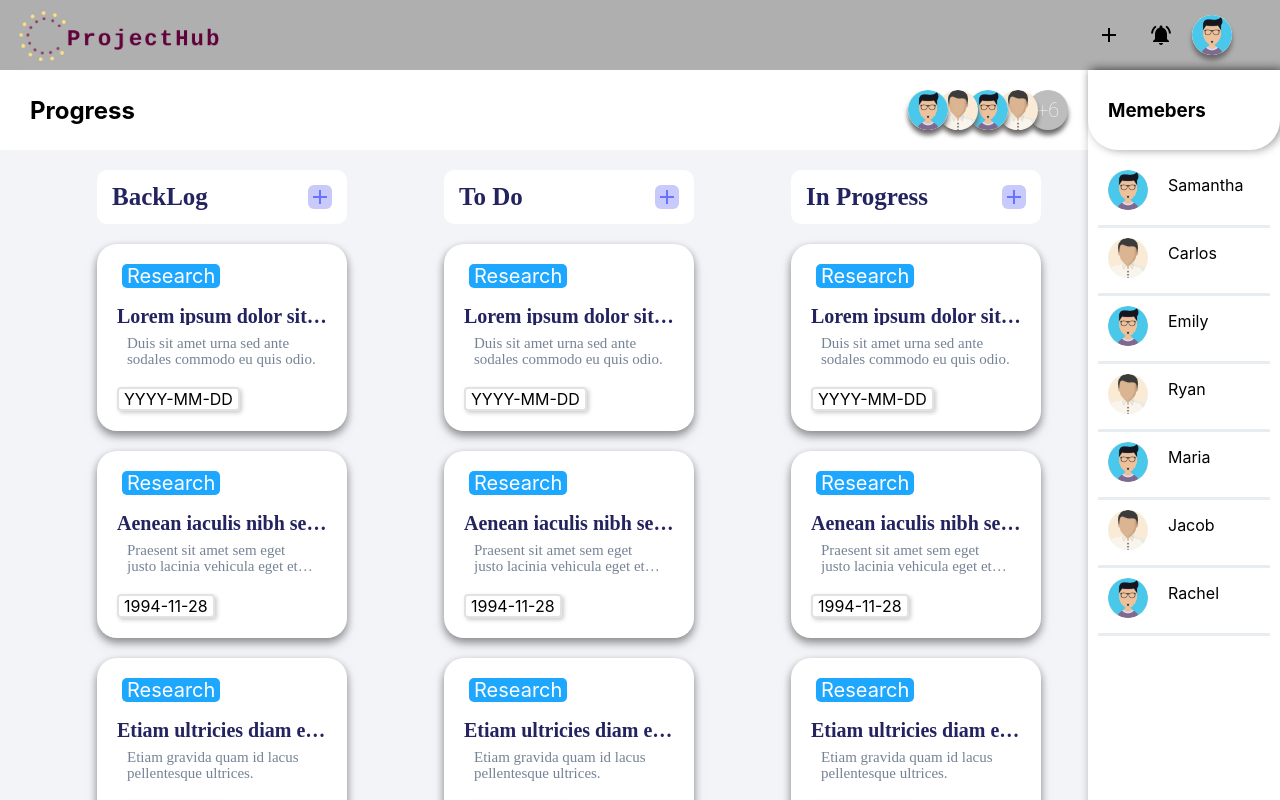
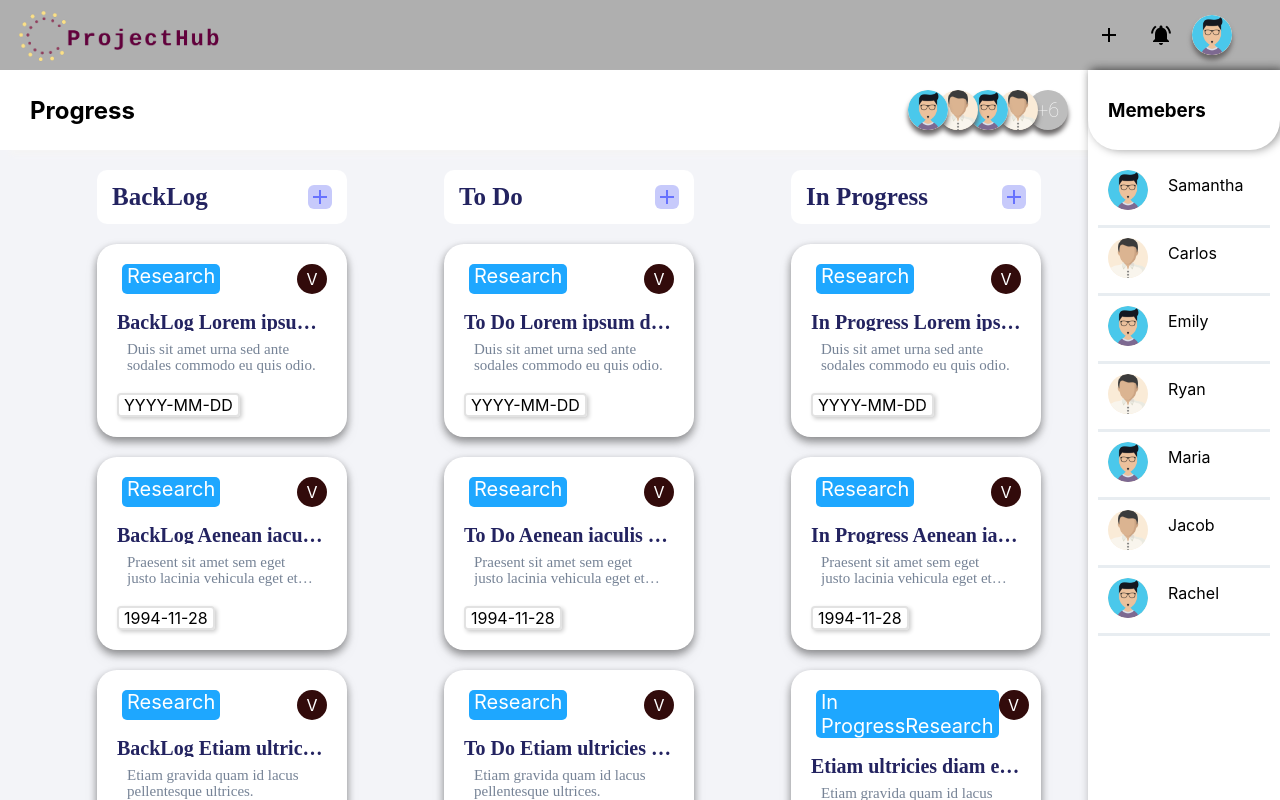
Before and after one commit to Anonymous719/4th-sem-projects, a React (Create React App) app: page /progress in a window 1280 px wide. Shown: the top 800 px of the page. Built offline with nearby package versions, Linux system fonts and the light colour scheme.

Commit message:
maybe wrng

```diff
--- a/src/component/columnProgessBox/columnProgessBox.css
+++ b/src/component/columnProgessBox/columnProgessBox.css
@@ -30,8 +30,10 @@ h5 {
   border-radius: 25%;
 }
 .content {
+
   border-radius: 20px;
   max-width: 100%;
+  z-index: 2;
   height: fit-content;
   padding-bottom: 20px;
   margin-top: 20px;
@@ -40,11 +42,11 @@ h5 {
   filter: drop-shadow(0px 4px 4px rgba(0, 0, 0, 0.25))
     drop-shadow(0px 4px 4px rgba(0, 0, 0, 0.25));
 }
-.columnProgessBox :hover{
+/* .columnProgessBox :hover{
   transform: scale(1.1);
   transition: transform 0.3s ease-in-out;
   box-shadow: 5px 5px 10px rgba(31, 5, 5, 0.2);
-}
+} */
 .content .label {
   width: fit-content;
   padding: 0px 5px;
@@ -83,11 +85,125 @@ h5 {
   line-height: 16px;
   color: #768396;
 }
-.datebox{
-  border:2px solid #E2E2E2  ;
-  width:fit-content;
+.datebox {
+  border: 2px solid #e2e2e2;
+  width: fit-content;
   border-radius: 4px;
-  padding:0 5px ;
+  padding: 0 5px;
   box-shadow: 2px 2px 4px rgba(0, 0, 0, 0.2);
-margin-top: 20px;
+  margin-top: 20px;
 }
+.dropDownButton {
+  width: fit-content;
+  flex-wrap: wrap;
+  padding: 0 5px;
+  box-shadow: 2px 2px 4px rgba(0, 0, 0, 0.2);
+  display: flex;
+  align-content: center;
+}
+.date_DropDown {
+  display: flex;
+  flex-direction: row;
+  justify-content: space-between;
+}
+
+:root {
+  --primary-bg: #242526;
+  --secondary-bg: #745555;
+  --primary-text-color: #555;
+  --secondary-text-color: #cecece;
+  --border-radius: 8px;
+  --speed: 500ms;
+}
+
+ul {
+  list-style: none;
+  display: block;
+  margin-block-start: 1em;
+  margin-block-end: 1em;
+  margin-inline-start: 0px;
+  margin-inline-end: 0px;
+  padding-inline-start: 0px;
+}
+
+a {
+  text-decoration: none;
+}
+
+.menu-trigger {
+  /* position: absolute; */
+  /* left: 170px; */
+  /* top: 20px; */
+  /* right: 20px; */
+  height: 30px;
+  width: 30px;
+  border-radius: 50%;
+  overflow: hidden;
+  cursor: pointer;
+  color: #fff;
+  display: flex;
+  align-items: center;
+  background-color: #320b0b;
+  flex-wrap: wrap;
+  justify-content: center;
+}
+
+.dropdown-menu {
+  position: absolute;
+  /* top: 100px; */
+  right: 20px;
+  z-index: 10000;
+  background-color: #745555;
+  border-radius: var(--border-radius);
+  padding: 10px 20px;
+  width: fit-content;
+}
+
+.dropdown-menu::before {
+  content: "";
+  position: absolute;
+  top: -5px;
+  right: 20px;
+  height: 20px;
+  width: 20px;
+  background: var(--secondary-bg);
+  transform: rotate(45deg);
+}
+
+.dropdown-menu.active {
+  z-index: 9;
+  opacity: 1;
+  visibility: visible;
+  transform: translateY(0);
+  transition: var(--speed) ease;
+}
+
+.dropdown-menu.inactive {
+  opacity: 0;
+  visibility: hidden;
+  transform: translateY(-20px);
+  transition: var(--speed) ease;
+}
+
+
+.dropdown-menu ul li {
+  padding: 5px 0;
+  border-top: 1px solid rgba(0, 0, 0, 0.05);
+}
+
+.dropdown-menu ul li:hover a {
+  color: rgb(212, 33, 9);
+  cursor: pointer;
+}
+
+.dropdownItem {
+  display: flex;
+  margin: 10px auto;
+}
+
+
+.dropdownItem a {
+  max-width: 100px;
+  margin-left: 10px;
+  transition: var(--speed);
+}
--- a/src/component/columnProgessBox/columnProgessBox.jsx
+++ b/src/component/columnProgessBox/columnProgessBox.jsx
@@ -1,13 +1,14 @@
-import React from "react";
+import React, { useState, useRef, useEffect } from "react";
 import "./columnProgessBox.css";
 import AddIcon from "@mui/icons-material/Add";
+import { FormControl, InputLabel, MenuItem, Select } from "@mui/material";
 const ColumnProgessBox = ({
   title,
   contentInfo,
   onClick,
   changeContentInfo,
 }) => {
-
+  const [toWhere,changeToWhere]=useState("");
   const onClickChange = (id) => {
     var changeable_data = {
       title: "",
@@ -20,11 +21,14 @@ const ColumnProgessBox = ({
     console.log("dss");
     changeable_data = contentInfo.filter((element) => element.id === id);
     console.log(changeable_data);
-    changeable_data[0].title="To Do";
+    changeable_data[0].title=toWhere;
     console.log(changeable_data);
     changeContentInfo((current) => current.filter((element) => element.id !== id));
-    changeContentInfo([...contentInfo, changeable_data[0]]);
-  };
+    console.log(contentInfo);
+    changeContentInfo([...contentInfo, changeable_data]);
+    console.log(contentInfo);
+    console.log(toWhere)
+  }
   return (
     <div className="columnProgessBox">
       <Title
@@ -38,7 +42,8 @@ const ColumnProgessBox = ({
           <Content
             key={content.id}
             {...content}
-            onClick={() => onClickChange(content.id)}
+            changeToWhere={changeToWhere}
+            onClick={() => onClickChange(content.id,toWhere)}
           />
         ) : (
           ""
@@ -64,18 +69,88 @@ const Content = ({
   date,
   onClick,
   onDoubleClick,
+  changeToWhere
 }) => {
+  const [open, setOpen] = useState(false);
+
+  let menuRef = useRef();
+
+  useEffect(() => {
+    let handler = (e) => {
+      if (!menuRef.current.contains(e.target)) {
+        setOpen(false);
+        console.log(menuRef.current);
+      }
+    };
+
+    document.addEventListener("mousedown", handler);
+
+    return () => {
+      document.removeEventListener("mousedown", handler);
+    };
+  });
+
   return (
-    <div className="content" onClick={onClick} onDrag={onDoubleClick}>
+    <div className="content"  onDrag={onDoubleClick}>
+      <div className="date_DropDown">
         <div className="label">{label}</div>
+        <div className="menu-container" ref={menuRef}>
+          <div
+            className="menu-trigger"
+            onClick={() => {
+              setOpen(!open);
+            }}
+          >
+            V
+          </div>
+
+          <div className={`dropdown-menu ${open ? "active" : "inactive"}`}>
+            <ul>
+              <DropdownItem changeToWhere={changeToWhere} onClick={onClick} text={"BackLog"} />
+              <DropdownItem changeToWhere={changeToWhere} onClick={onClick} text={"To Do"} />
+              <DropdownItem changeToWhere={changeToWhere} onClick={onClick} text={"In Progress"} />
+              <DropdownItem changeToWhere={changeToWhere} onClick={onClick} text={"Review"} />
+            </ul>
+          </div>
+        </div>
+      </div>
+
       <div className="projectTitle">{projectTitle}</div>
       <div className="projectSubTitle">{projectSubTitle}</div>
       <div className="datebox">{date}</div>
     </div>
   );
 };
+function DropdownItem({changeToWhere,onClick,text}) {
+  const handleClicked=()=>{
+    changeToWhere(text);console.log("dfvsdfdsfsdfsdfdsf");
+    onClick();
+
+  }
+  return (
+    <li className="dropdownItem" onClick={handleClicked}>
+      <a> {text} </a>
+    </li>
+  );
+}
 
 export default ColumnProgessBox;
+
+
+
+
+
+
+
+
+
+
+
+
+
+
+
+
 
 
 
@@ -143,3 +218,155 @@ export default ColumnProgessBox;
 //   console.log("dss");
 //   changeContentInfo((current) => current.filter((fruit) => fruit.id !== e));
 // };
+
+
+
+
+
+// import React from "react";
+// import "./columnProgessBox.css";
+// import AddIcon from "@mui/icons-material/Add";
+// const ColumnProgessBox = ({
+//   title,
+//   contentInfo,
+//   onClick,
+//   changeContentInfo,
+// }) => {
+
+//   const onClickChange = (id) => {
+//     var changeable_data = {
+//       title: "",
+//       id: 0,
+//       label: "",
+//       projectTitle: "",
+//       projectSubTitle: "",
+//       date: " ",
+//     };
+//     console.log("dss");
+//     changeable_data = contentInfo.filter((element) => element.id === id);
+//     console.log(changeable_data);
+//     changeable_data[0].title="To Do";
+//     console.log(changeable_data);
+//     changeContentInfo((current) => current.filter((element) => element.id !== id));
+//     console.log(contentInfo);
+//     changeContentInfo([...contentInfo, changeable_data]);
+//     console.log(contentInfo);
+//   };
+//   return (
+//     <div className="columnProgessBox">
+//       <Title
+//         title={title}
+//         onPressed={() => {
+//           console.log("BackLog add button is pressed");
+//         }}
+//       />
+//       {contentInfo.map((content) =>
+//         content.title === title ? (
+//           <Content
+//             key={content.id}
+//             {...content}
+//             onClick={() => onClickChange(content.id)}
+//           />
+//         ) : (
+//           ""
+//         )
+//       )}
+//     </div>
+//   );
+// };
+// const Title = ({ title, onPressed }) => {
+//   return (
+//     <div>
+//       <div className="title">
+//         <h5>{title}</h5>
+//         <AddIcon onClick={onPressed} className="addIcon" />
+//       </div>
+//     </div>
+//   );
+// };
+// const Content = ({
+//   label,
+//   projectTitle,
+//   projectSubTitle,
+//   date,
+//   onClick,
+//   onDoubleClick,
+// }) => {
+//   return (
+//     <div className="content" onClick={onClick} onDrag={onDoubleClick}>
+//       <div className="label">{label}</div>
+//       <div className="projectTitle">{projectTitle}</div>
+//       <div className="projectSubTitle">{projectSubTitle}</div>
+//       <div className="datebox">{date}</div>
+//     </div>
+//   );
+// };
+
+// export default ColumnProgessBox;
+
+
+
+
+
+
+
+
+
+
+
+
+
+
+
+
+
+
+
+// // const [contentInfo1,changeContentInfo1] = useState([
+//   //   {
+//   //     id: 1,
+//   //     label: "Research",
+//   //     projectTitle:
+//   //       "    Lorem ipsum dolor sit amet, consectetur adipiscing elit.",
+//   //     projectSubTitle:
+//   //       "Duis sit amet urna sed ante sodales commodo eu quis odio.",
+//   //     date: "YYYY-MM-DD",
+//   //   },
+//   //   {
+//   //     id: 2,
+//   //     label: "Research",
+//   //     projectTitle:
+//   //       "Aenean iaculis nibh sed neque scelerisque, vel consequat risus ornare.",
+//   //     projectSubTitle:
+//   //       "Praesent sit amet sem eget justo lacinia vehicula eget et purus.",
+//   //     date: "1994-11-28",
+//   //   },
+//   //   {
+//   //     id: 3,
+//   //     label: "Research",
+//   //     projectTitle: "Etiam ultricies diam eget rutrum vestibulum.",
+//   //     projectSubTitle: "Etiam gravida quam id lacus pellentesque ultrices.",
+//   //     date: "1987-08-09, ",
+//   //   },
+//   //   {
+//   //     id:4,
+//   //     label: "Research",
+//   //     projectTitle: "Etiam ultricies diam eget rutrum vestibulum.",
+//   //     projectSubTitle: "Etiam gravida quam id lacus pellentesque ultrices.",
+//   //     date: "1987-08-09, ",
+//   //   },
+//   // ])
+
+//   //  const onClick1 =(e)=>
+//   //   {
+//   //     console.log("dss");
+//   //     const item = e;
+//   //     console.log(item);
+//   //     changeContentInfo([...contentInfo, item]);
+//   //   }
+
+//   // eslint-disable-next-line
+//   // const onClickRemove = (e) => {
+//   //   console.log("dss");
+//   //   changeContentInfo((current) => current.filter((fruit) => fruit.id !== e));
+//   // };
--- a/src/pages/progress.jsx
+++ b/src/pages/progress.jsx
@@ -11,7 +11,7 @@ const ProgressPage = () => {
       id: 1,
       label: "Research",
       projectTitle:
-        "    Lorem ipsum dolor sit amet, consectetur adipiscing elit.",
+        " BackLog Lorem ipsum dolor sit amet, consectetur adipiscing elit.",
       projectSubTitle:
         "Duis sit amet urna sed ante sodales commodo eu quis odio.",
       date: "YYYY-MM-DD",
@@ -21,7 +21,7 @@ const ProgressPage = () => {
       id: 2,
       label: "Research",
       projectTitle:
-        "Aenean iaculis nibh sed neque scelerisque, vel consequat risus ornare.",
+        "BackLog Aenean iaculis nibh sed neque scelerisque, vel consequat risus ornare.",
       projectSubTitle:
         "Praesent sit amet sem eget justo lacinia vehicula eget et purus.",
       date: "1994-11-28",
@@ -30,7 +30,7 @@ const ProgressPage = () => {
       title: "BackLog",
       id: 3,
       label: "Research",
-      projectTitle: "Etiam ultricies diam eget rutrum vestibulum.",
+      projectTitle: "BackLog Etiam ultricies diam eget rutrum vestibulum.",
       projectSubTitle: "Etiam gravida quam id lacus pellentesque ultrices.",
       date: "1987-08-09, ",
     },
@@ -38,7 +38,7 @@ const ProgressPage = () => {
       title: "BackLog",
       id: 4,
       label: "Research",
-      projectTitle: "Etiam ultricies diam eget rutrum vestibulum.",
+      projectTitle: "BackLog Etiam ultricies diam eget rutrum vestibulum.",
       projectSubTitle: "Etiam gravida quam id lacus pellentesque ultrices.",
       date: "1987-08-09, ",
     },
@@ -48,7 +48,7 @@ const ProgressPage = () => {
       id: 11,
       label: "Research",
       projectTitle:
-        "    Lorem ipsum dolor sit amet, consectetur adipiscing elit.",
+        " To Do  Lorem ipsum dolor sit amet, consectetur adipiscing elit.",
       projectSubTitle:
         "Duis sit amet urna sed ante sodales commodo eu quis odio.",
       date: "YYYY-MM-DD",
@@ -59,7 +59,7 @@ const ProgressPage = () => {
       id: 12,
       label: "Research",
       projectTitle:
-        "Aenean iaculis nibh sed neque scelerisque, vel consequat risus ornare.",
+        "To Do Aenean iaculis nibh sed neque scelerisque, vel consequat risus ornare.",
       projectSubTitle:
         "Praesent sit amet sem eget justo lacinia vehicula eget et purus.",
       date: "1994-11-28",
@@ -69,7 +69,7 @@ const ProgressPage = () => {
 
       id: 13,
       label: "Research",
-      projectTitle: "Etiam ultricies diam eget rutrum vestibulum.",
+      projectTitle: "To Do Etiam ultricies diam eget rutrum vestibulum.",
       projectSubTitle: "Etiam gravida quam id lacus pellentesque ultrices.",
       date: "1987-08-09, ",
     },
@@ -78,7 +78,7 @@ const ProgressPage = () => {
 
       id: 14,
       label: "Research",
-      projectTitle: "Etiam ultricies diam eget rutrum vestibulum.",
+      projectTitle: "To Do Etiam ultricies diam eget rutrum vestibulum.",
       projectSubTitle: "Etiam gravida quam id lacus pellentesque ultrices.",
       date: "1987-08-09, ",
     },
@@ -89,7 +89,7 @@ const ProgressPage = () => {
       id: 21,
       label: "Research",
       projectTitle:
-        "    Lorem ipsum dolor sit amet, consectetur adipiscing elit.",
+        " In Progress   Lorem ipsum dolor sit amet, consectetur adipiscing elit.",
       projectSubTitle:
         "Duis sit amet urna sed ante sodales commodo eu quis odio.",
       date: "YYYY-MM-DD",
@@ -100,7 +100,7 @@ const ProgressPage = () => {
       id: 22,
       label: "Research",
       projectTitle:
-        "Aenean iaculis nibh sed neque scelerisque, vel consequat risus ornare.",
+        "In Progress Aenean iaculis nibh sed neque scelerisque, vel consequat risus ornare.",
       projectSubTitle:
         "Praesent sit amet sem eget justo lacinia vehicula eget et purus.",
       date: "1994-11-28",
@@ -109,7 +109,7 @@ const ProgressPage = () => {
       title: "In Progress",
 
       id: 23,
-      label: "Research",
+      label: "In ProgressResearch",
       projectTitle: "Etiam ultricies diam eget rutrum vestibulum.",
       projectSubTitle: "Etiam gravida quam id lacus pellentesque ultrices.",
       date: "1987-08-09, ",
@@ -118,7 +118,7 @@ const ProgressPage = () => {
       title: "In Progress",
       id: 24,
       label: "Research",
-      projectTitle: "Etiam ultricies diam eget rutrum vestibulum.",
+      projectTitle: "In Progress Etiam ultricies diam eget rutrum vestibulum.",
       projectSubTitle: "Etiam gravida quam id lacus pellentesque ultrices.",
       date: "1987-08-09, ",
     },
@@ -128,7 +128,7 @@ const ProgressPage = () => {
       id: 31,
       label: "Research",
       projectTitle:
-        "    Lorem ipsum dolor sit amet, consectetur adipiscing elit.",
+        " Review   Lorem ipsum dolor sit amet, consectetur adipiscing elit.",
       projectSubTitle:
         "Duis sit amet urna sed ante sodales commodo eu quis odio.",
       date: "YYYY-MM-DD",
@@ -138,7 +138,7 @@ const ProgressPage = () => {
       id: 32,
       label: "Research",
       projectTitle:
-        "Aenean iaculis nibh sed neque scelerisque, vel consequat risus ornare.",
+        " Review Aenean iaculis nibh sed neque scelerisque, vel consequat risus ornare.",
       projectSubTitle:
         "Praesent sit amet sem eget justo lacinia vehicula eget et purus.",
       date: "1994-11-28",
@@ -147,7 +147,7 @@ const ProgressPage = () => {
       title: "Review",
       id: 33,
       label: "Research",
-      projectTitle: "Etiam ultricies diam eget rutrum vestibulum.",
+      projectTitle: " Review Etiam ultricies diam eget rutrum vestibulum.",
       projectSubTitle: "Etiam gravida quam id lacus pellentesque ultrices.",
       date: "1987-08-09, ",
     },
@@ -155,7 +155,7 @@ const ProgressPage = () => {
       title: "Review",
       id: 34,
       label: "Research",
-      projectTitle: "Etiam ultricies diam eget rutrum vestibulum.",
+      projectTitle: " Review Etiam ultricies diam eget rutrum vestibulum.",
       projectSubTitle: "Etiam gravida quam id lacus pellentesque ultrices.",
       date: "1987-08-09, ",
     },
```
Lines whose indentation alone changed are shown as unchanged.
